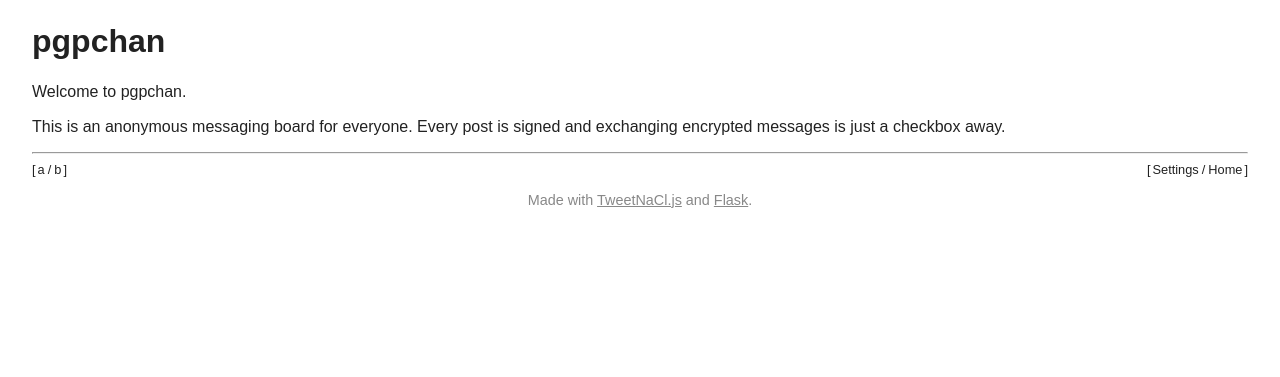
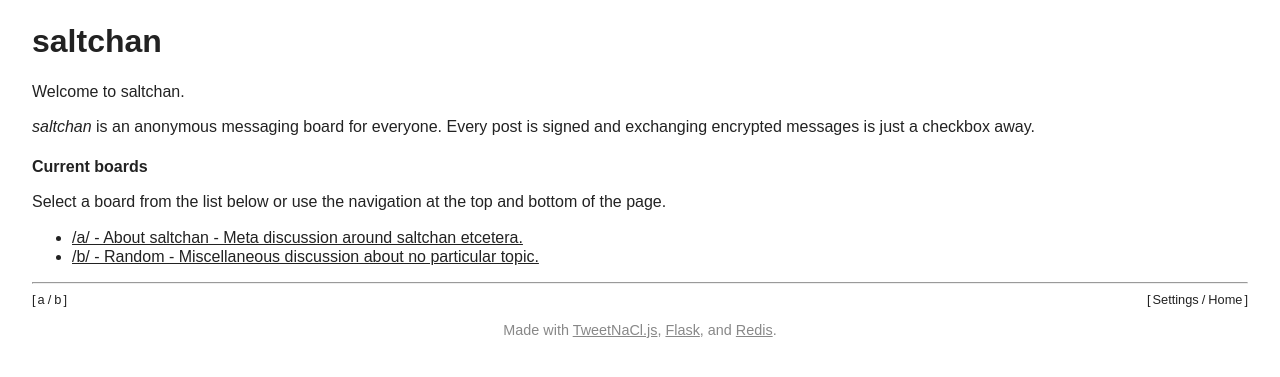
Before and after one commit to julianwachholz/saltchan, a Flask app: page / in a window 1280 px wide. Shown: the part 47-424 px from the top of the page. Run offline with Flask 2, Linux system fonts and the light colour scheme; parts of the project's set-up code (start-up, migrations or seed data) failed here and were passed over; some libraries are stand-ins or nearby versions.

Commit message:
Rebrand to saltchan.

```diff
--- a/src/chan.py
+++ b/src/chan.py
@@ -22,6 +22,7 @@ else:
 @app.context_processor
 def app_context():
     return {
+        'SITE_URL': config.SITE_URL,
         'SUBJECT_MAXLEN': config.SUBJECT_MAXLEN,
         'MAX_REPLIES': config.MAX_REPLIES,
         'MAX_PAGES': config.MAX_PAGES,
--- a/static/style.css
+++ b/static/style.css
@@ -63,6 +63,9 @@ q {
 }
 .meta, .meta a {
   color: #888;
+}
+a.clear {
+  color: inherit;
 }
 .center {
   text-align: center;
--- a/templates/base.html
+++ b/templates/base.html
@@ -2,20 +2,22 @@
 <html lang="en">
 <head>
   <meta charset="utf-8">
-  {% block titletag %}<title>{% block title %}{% endblock %} - pgpchan</title>{% endblock %}
+  {% block titletag -%}
+  <title>{% block title %}{% endblock %} - saltchan</title>
+  {%- endblock %}
   <meta name="viewport" content="width=device-width,initial-scale=1">
   {% block meta %}
-  <meta name="description" content="Anonymous messaging board with signed and encrypted messages.">
+  <meta name="description" content="saltchan is an anonymous messaging board with signed and encrypted messages.">
   {% endblock %}
-  {%- if RECAPTCHA -%}<script src="https://www.google.com/recaptcha/api.js" async defer></script>{%- endif %}
+  {%- if RECAPTCHA -%}<script src="//www.google.com/recaptcha/api.js" async defer></script>{%- endif %}
   <link rel="stylesheet" href="/static/style.css">
-{% block js -%}
+  {% block js -%}
   {% if DEBUG -%}
   <script src="/static/app.js" async defer></script>
   {% else -%}
   <script src="/static/app.min.js" async defer></script>
   {%- endif %}
-{%- endblock %}
+  {%- endblock %}
 </head>
 <body>
 <a id="top" tabindex="-1"></a>
@@ -43,8 +45,10 @@
   {{ self.boardnav() }}
 
   <div class="meta center">
-    Made with <a href="https://dchest.github.io/tweetnacl-js/">TweetNaCl.js</a>
-    and <a href="http://flask.pocoo.org/">Flask</a>.
+    Made with
+    <a href="https://dchest.github.io/tweetnacl-js/" target="_blank">TweetNaCl.js</a>,
+    <a href="http://flask.pocoo.org/" target="_blank">Flask</a>, and
+    <a href="http://redis.io/" target="_blank">Redis</a>.
   </div>
 </footer>
 <a id="bottom" tabindex="-1"></a>
--- a/templates/board.html
+++ b/templates/board.html
@@ -2,12 +2,13 @@
 
 {% block title %}/{{ board.id }}/ - {{ board.title }}{% endblock %}
 
-{% block meta %}
+{% block meta %}{# Hide contents until script is ready. #}
 <script>document.documentElement.className='not-ready'</script>
 <style>.not-ready{visibility:hidden}</style>
+
 <meta name="description" content="{{ board.description }}">
 <meta name="robots" content="noarchive">
-<link rel="canonical" href="http://pgpchan.org{{ url_for('board', board_id=board.id, page=page) }}">
+<link rel="canonical" href="{{ SITE_URL }}{{ url_for('board', board_id=board.id, page=page) }}">
 {% endblock %}
 
 {% block content %}
--- a/templates/error.html
+++ b/templates/error.html
@@ -13,7 +13,7 @@
   <p>{{ error|safe }}</p>
   {% if is_redirect %}
     <a href="/">Home</a>
-  {% elif request.referrer %}
+  {% elif request.referrer and SITE_URL in request.referrer %}
     <a href="{{ request.referrer }}">Return</a>
   {% else %}
     <a href="../">Return</a>
--- a/templates/index.html
+++ b/templates/index.html
@@ -1,11 +1,28 @@
 {% extends 'base.html' %}
 
-{% block titletag %}<title>{% block title %}pgpchan{% endblock %}</title>{% endblock %}
+{% block titletag -%}
+<title>{% block title %}saltchan{% endblock %}</title>
+{%- endblock %}
 
 {% block content %}
 
-  <p>Welcome to pgpchan.</p>
+  <p>Welcome to saltchan.</p>
 
-  <p>This is an anonymous messaging board for everyone. Every post is signed and exchanging encrypted messages is just a checkbox away.</p>
+  <p>
+    <em>saltchan</em> is an anonymous messaging board for everyone. Every post
+    is signed and exchanging encrypted messages is just a checkbox away.
+  </p>
+
+  <h4>Current boards</h4>
+  <p>Select a board from the list below or use the navigation at the top and bottom of the page.</p>
+  <ul>
+    {% for board in BOARDS.values() -%}
+      <li>
+        <a class="clear" href="{{ url_for('board', board_id=board.id) }}" title="{{ board.title }}">
+          {{ board.description }}
+        </a>
+      </li>
+    {%- endfor %}
+  </ul>
 
 {% endblock %}
--- a/templates/thread.html
+++ b/templates/thread.html
@@ -2,12 +2,13 @@
 
 {% block title %}/{{ board.id }}/ - {{ board.title }} No.{{ thread_id }}{% endblock %}
 
-{% block meta %}
+{% block meta %}{# Hide contents until script is ready. #}
 <script>document.documentElement.className='not-ready'</script>
 <style>.not-ready{visibility:hidden}</style>
 {{ super() }}
+
 <meta name="robots" content="noarchive">
-<link rel="canonical" href="http://pgpchan.org{{ url_for('thread', board_id=board.id, thread_id=thread_id) }}">
+<link rel="canonical" href="{{ SITE_URL }}{{ url_for('thread', board_id=board.id, thread_id=thread_id) }}">
 <meta id="meta-thread" name="thread-id" value="{{ board.id }}-{{ thread_id }}">
 {% endblock %}
 
```
Also changed, not shown: src/config.py (+5 -3 lines), 12 other files.
